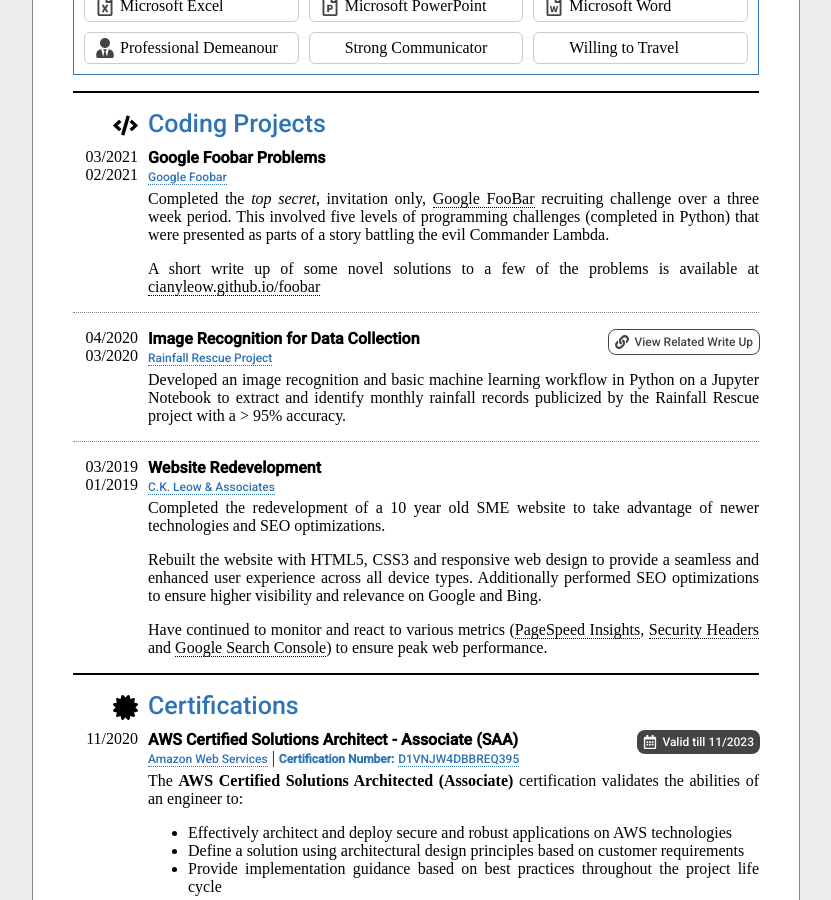
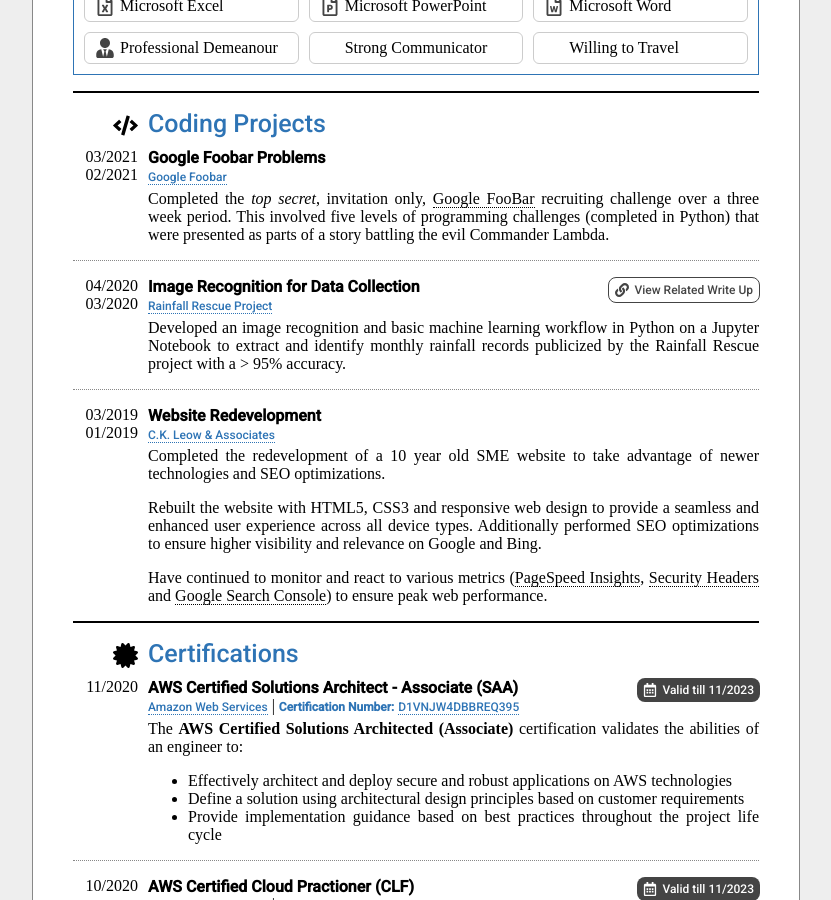
Before and after one commit to cianyleow/cv, a Jekyll site: the page built from index.md, in a window 1280 px wide and 900 px high, scrolled down 1353 px. Shown: the whole window, without its empty margins (224-1055 px from the left). Built offline with Jekyll 4.4.1, drawn with Linux system fonts in a browser that asks for light colours.

Commit message:
Removing reference to unfinished FooBar write up

```diff
--- a/_posts/coding-projects/2021-02-01-foobar.markdown
+++ b/_posts/coding-projects/2021-02-01-foobar.markdown
@@ -7,5 +7,3 @@ establishment:
    link: https://foobar.withgoogle.com
 ---
 Completed the *top secret*, invitation only, [Google FooBar](https://medium.com/plutonic-services/things-you-should-know-about-google-foobar-invitation-703a535bf30f#:~:text=Google%20Foobar%20is%20Google's%20secret,hired%20through%20this%20hiring%20challenge) recruiting challenge over a three week period. This involved five levels of programming challenges (completed in Python) that were presented as parts of a story battling the evil Commander Lambda.
-
-A short write up of some novel solutions to a few of the problems is available at [cianyleow.github.io/foobar](https://cianyleow.github.io/foobar)
```
